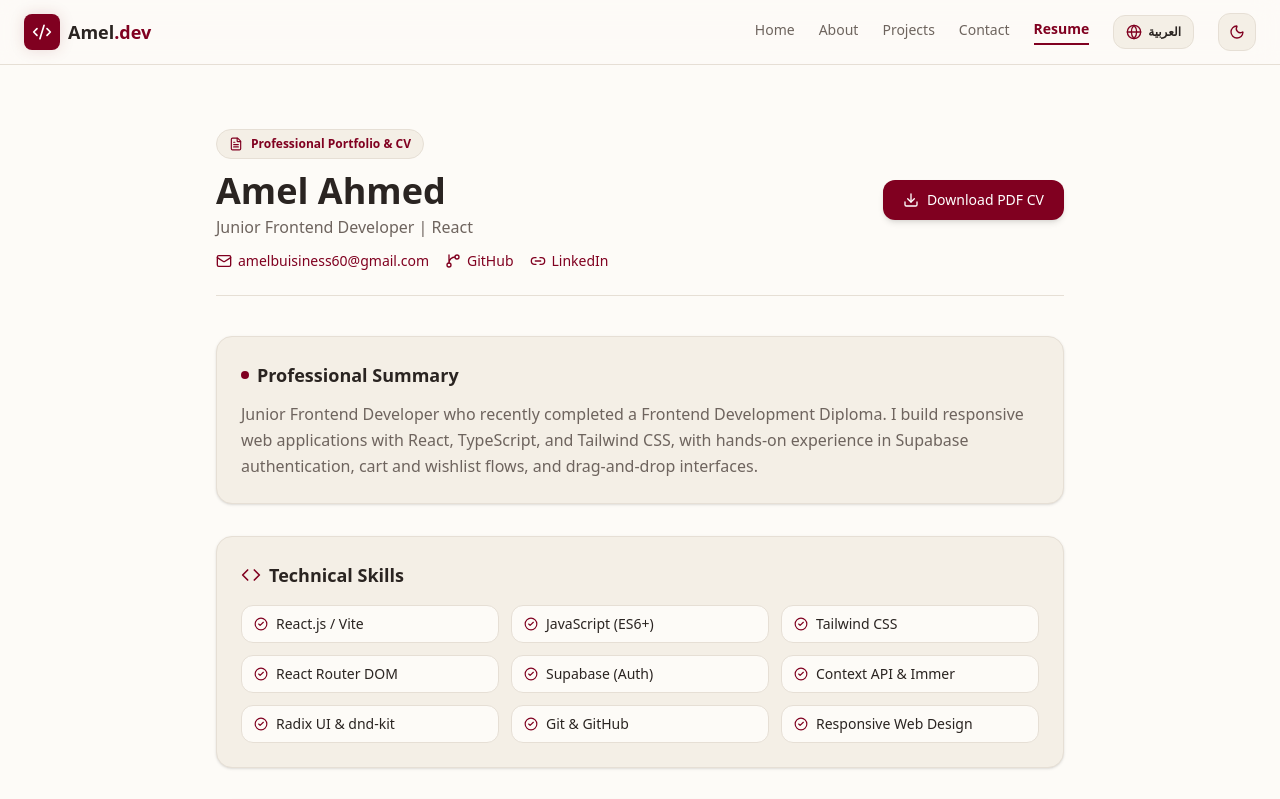
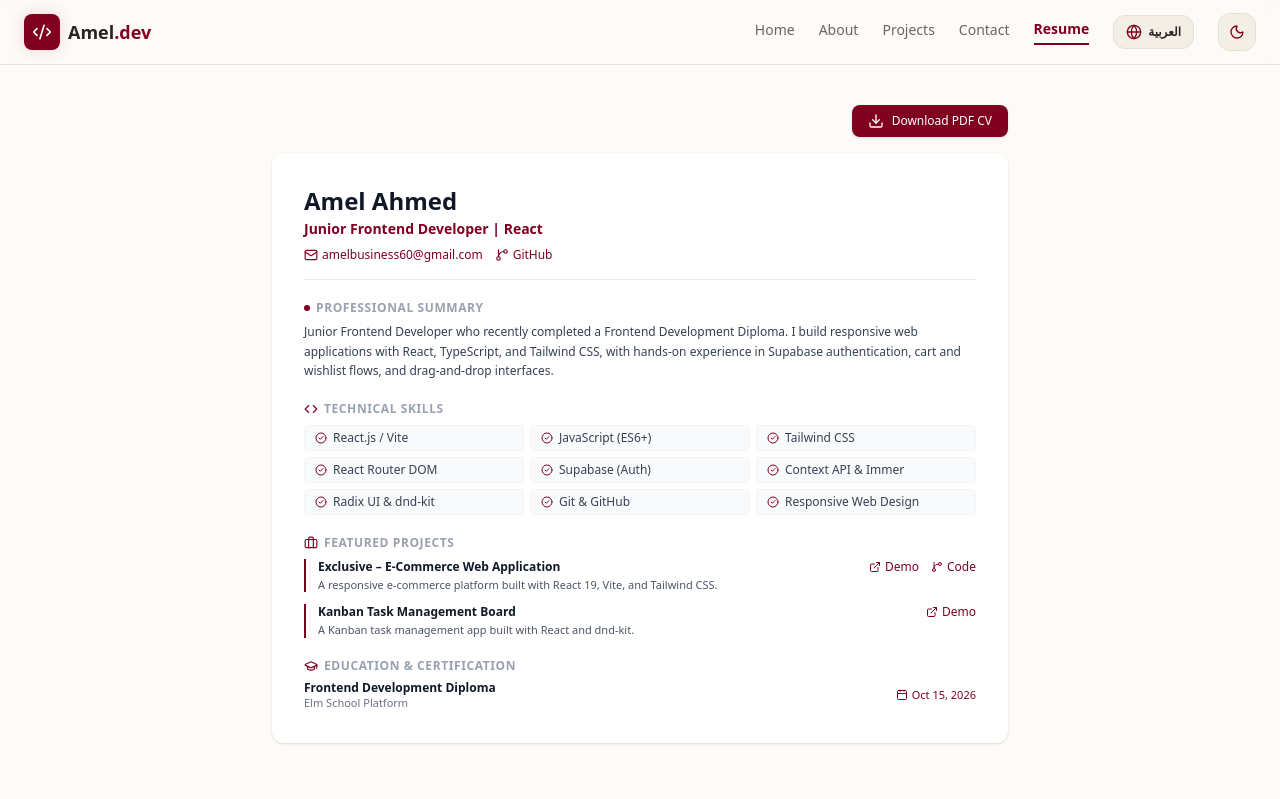
Before and after one commit to AmelDev2/my-portfolio, a React (Vite) app: page /resume in a window 1280 px wide. Shown: the top 799 px of the page. Built offline with nearby package versions, Linux system fonts and the light colour scheme.

Commit message:
fix: update Resume component for direct PDF download

```diff
--- a/src/components/Resume.tsx
+++ b/src/components/Resume.tsx
@@ -1,20 +1,19 @@
-import React, { useRef } from 'react';
-import { FileText, Download, Briefcase, GraduationCap, Code, CheckCircle2, Calendar, Mail, GitBranch, Link2, ExternalLink } from 'lucide-react';
-import html2pdf from 'html2pdf.js';
+import React from 'react';
+import {  Download, Briefcase, GraduationCap, Code, CheckCircle2, Calendar, Mail, GitBranch, ExternalLink } from 'lucide-react';
 
 interface ResumeProps {
   lang: 'en' | 'ar';
 }
 
 const CONTACT = {
-  email: 'amelbuisiness60@gmail.com',
+  email: 'amelbusiness60@gmail.com',
   github: 'https://github.com/AmelDev2',
-  linkedin: 'https://www.linkedin.com/in/your-username',
+
 };
 
 const PROJECT_LINKS = {
   store: { demo: 'https://exclusive-store-ruddy.vercel.app', code: 'https://github.com/AmelDev2/exclusive-store' },
-  kanban: { demo: 'https://kanban-board-one-liard.vercel.app/', code: '' },
+  kanban: { demo: 'https://kanban-board-one-liard.vercel.app/', code: 'https://github.com/AmelDev2/kanban-board' },
 };
 
 const SKILLS = [
@@ -30,86 +29,61 @@ const SKILLS = [
 ];
 
 const linkClass =
-  'inline-flex items-center gap-1.5 text-xs md:text-sm font-medium text-[var(--accent-burgundy)] hover:underline';
+  'inline-flex items-center gap-1 text-xs font-medium text-[var(--accent-burgundy)] hover:underline';
 
 export const Resume: React.FC<ResumeProps> = ({ lang }) => {
   const isEn = lang === 'en';
 
-  // الـ ref هنا يشمل الصفحة كاملة (ليظهر الاسم والعنوان في الـ PDF)
-  const resumeRef = useRef<HTMLDivElement>(null);
-
-  const handleDownloadPDF = () => {
-    const element = resumeRef.current;
-    if (!element) return;
-
-    const options = {
-      margin:        10 ,
-      filename:     isEn ? 'Amel_CV_EN.pdf' : 'Amel_CV_AR.pdf',
-      image:        { type: 'jpeg'as const , quality: 0.98 },
-      html2canvas:  { scale: 2, useCORS: true },
-      jsPDF:        { unit: 'mm', format: 'a4', orientation: 'portrait' as const }
-    };
-
-    html2pdf().from(element).set(options).save();
-  };
+  // مسار الملف في مجلد public مباشرة
+  const pdfFileName = isEn ? '/Amel_CV_EN.pdf' : '/Amel_CV_AR.pdf';
 
   return (
-    // الـ ref محيط بكل محتوى الصفحة الآن لضمان ظهور الاسم في الـ PDF
-    <div ref={resumeRef} className="py-16 px-6 max-w-4xl mx-auto relative z-10 bg-(--bg-primary)">
-
-      {/* Header & Actions */}
-      <div className="flex flex-col md:flex-row justify-between items-start md:items-center mb-10 gap-6 border-b border-(--border-color) pb-6">
-        <div>
-          <div className="inline-flex items-center gap-2 px-3 py-1.5 rounded-full bg-(--bg-secondary) border border-(--border-color) text-(--accent-burgundy) text-xs font-semibold mb-3">
-            <FileText className="w-3.5 h-3.5" />
-            <span>{isEn ? 'Professional Portfolio & CV' : 'الملف المهني والسيرة الذاتية'}</span>
+    <div className="py-10 px-4 max-w-3xl mx-auto relative z-10">
+      {/* زر التحميل المباشر من مجلد public */}
+      <div className="flex justify-end mb-4">
+        <a
+          href={pdfFileName}
+          download
+          className="flex items-center gap-2 px-4 py-2 rounded-lg bg-(--accent-burgundy) text-white font-medium shadow hover:opacity-95 transition-all text-xs cursor-pointer"
+        >
+          <Download className="w-4 h-4" />
+          <span>{isEn ? 'Download PDF CV' : 'تحميل السيرة الذاتية PDF'}</span>
+        </a>
       </div>
 
-          {/* اسمك هنا بوضوح تام */}
-          <h1 className="text-3xl md:text-4xl font-extrabold text-(--text-primary)">
+      {/* الحاوية الرسمية للسي في */}
+      <div className="bg-white text-gray-800 p-8 rounded-xl shadow-sm space-y-5 text-sm">
+
+        {/* Header */}
+        <div className="border-b border-gray-200 pb-4 flex justify-between items-start">
+          <div>
+            <h1 className="text-2xl font-bold text-gray-900">
               {isEn ? 'Amel Ahmed' : 'أمل أحمد'}
             </h1>
-          <p className="text-(--text-secondary) mt-1 font-medium">
-            {isEn
-              ? 'Junior Frontend Developer | React'
-              : 'مطورة واجهات أمامية مبتدئة | React '}
+            <p className="text-sm font-semibold text-(--accent-burgundy) mt-0.5">
+              {isEn ? 'Junior Frontend Developer | React' : 'مطورة واجهات أمامية مبتدئة | React'}
             </p>
-
-          {/* Contact Links */}
-          <div className="flex flex-wrap gap-4 mt-3">
+            <div className="flex flex-wrap gap-3 mt-2 text-xs text-gray-600">
               <a href={`mailto:${CONTACT.email}`} className={linkClass}>
-              <Mail className="w-4 h-4" />
+                <Mail className="w-3.5 h-3.5" />
                 <span>{CONTACT.email}</span>
               </a>
               <a href={CONTACT.github} target="_blank" rel="noreferrer" className={linkClass}>
-              <GitBranch className="w-4 h-4" />
+                <GitBranch className="w-3.5 h-3.5" />
                 <span>GitHub</span>
               </a>
-            <a href={CONTACT.linkedin} target="_blank" rel="noreferrer" className={linkClass}>
-              <Link2 className="w-4 h-4" />
-              <span>LinkedIn</span>
-            </a>
+
+            </div>
           </div>
         </div>
 
-        {/* زر التحميل التلقائي */}
-        <button
-          onClick={handleDownloadPDF}
-          className="flex items-center gap-2 px-5 py-2.5 rounded-xl bg-(--accent-burgundy) text-white font-medium shadow-md hover:opacity-90 transition-all text-sm cursor-pointer"
-        >
-          <Download className="w-4 h-4" />
-          <span>{isEn ? 'Download PDF CV' : 'تحميل السيرة الذاتية PDF'}</span>
-        </button>
-      </div>
-
-      <div className="space-y-8">
         {/* Professional Summary */}
-        <section className="bg-(--bg-secondary) p-6 rounded-2xl border border-(--border-color) shadow-sm">
-          <h2 className="text-lg font-bold text-(--text-primary) mb-3 flex items-center gap-2">
-            <span className="w-2 h-2 rounded-full bg-(--accent-burgundy)"></span>
+        <section>
+          <h2 className="text-xs font-bold uppercase tracking-wider text-gray-400 mb-1.5 flex items-center gap-1.5">
+            <span className="w-1.5 h-1.5 rounded-full bg-(--accent-burgundy)"></span>
             {isEn ? 'Professional Summary' : 'النبذة المهنية'}
           </h2>
-          <p className="text-(--text-secondary) leading-relaxed text-sm md:text-base">
+          <p className="text-gray-700 leading-relaxed text-xs">
             {isEn
               ? 'Junior Frontend Developer who recently completed a Frontend Development Diploma. I build responsive web applications with React, TypeScript, and Tailwind CSS, with hands-on experience in Supabase authentication, cart and wishlist flows, and drag-and-drop interfaces.'
               : 'مطورة واجهات أمامية مبتدئة، أنهيت مؤخراً دبلومة تطوير الواجهات الأمامية. أبني تطبيقات ويب متجاوبة باستخدام React و TypeScript و Tailwind CSS، ولدي خبرة عملية في مصادقة Supabase وبناء سلة التسوق وقائمة الأمنيات.'}
@@ -117,18 +91,18 @@ export const Resume: React.FC<ResumeProps> = ({ lang }) => {
         </section>
 
         {/* Technical Skills */}
-        <section className="bg-(--bg-secondary) p-6 rounded-2xl border border-(--border-color) shadow-sm">
-          <h2 className="text-lg font-bold text-(--text-primary) mb-4 flex items-center gap-2">
-            <Code className="w-5 h-5 text-(--accent-burgundy)" />
+        <section>
+          <h2 className="text-xs font-bold uppercase tracking-wider text-gray-400 mb-2 flex items-center gap-1.5">
+            <Code className="w-3.5 h-3.5 text-(--accent-burgundy)" />
             {isEn ? 'Technical Skills' : 'المهارات التقنية'}
           </h2>
-          <div className="grid grid-cols-2 md:grid-cols-3 gap-3">
+          <div className="grid grid-cols-3 gap-1.5">
             {SKILLS.map((skill) => (
               <div
                 key={skill}
-                className="flex items-center gap-2 px-3 py-2 rounded-xl bg-(--bg-primary) border border-(--border-color) text-xs md:text-sm font-medium text-(--text-primary)"
+                className="flex items-center gap-1.5 px-2.5 py-1 rounded bg-gray-50 border border-gray-100 text-xs text-gray-700"
               >
-                <CheckCircle2 className="w-3.5 h-3.5 text-(--accent-burgundy) shrink-0" />
+                <CheckCircle2 className="w-3 h-3 text-(--accent-burgundy) shrink-0" />
                 <span>{skill}</span>
               </div>
             ))}
@@ -136,64 +110,69 @@ export const Resume: React.FC<ResumeProps> = ({ lang }) => {
         </section>
 
         {/* Featured Projects */}
-        <section className="bg-(--bg-secondary) p-6 rounded-2xl border border-(--border-color) shadow-sm">
-          <h2 className="text-lg font-bold text-(--text-primary) mb-4 flex items-center gap-2">
-            <Briefcase className="w-5 h-5 text-(--accent-burgundy)" />
+        <section>
+          <h2 className="text-xs font-bold uppercase tracking-wider text-gray-400 mb-2 flex items-center gap-1.5">
+            <Briefcase className="w-3.5 h-3.5 text-(--accent-burgundy)" />
             {isEn ? 'Featured Projects' : 'أبرز المشاريع'}
           </h2>
-          <div className="space-y-6">
-            <div className="border-s-2 border-(--accent-burgundy) ps-4 py-1">
-              <h3 className="font-bold text-(--text-primary) text-sm md:text-base">
+          <div className="space-y-3">
+            <div className="border-s-2 border-(--accent-burgundy) ps-3">
+              <div className="flex justify-between items-center">
+                <h3 className="font-semibold text-gray-900 text-xs">
                   {isEn ? 'Exclusive – E-Commerce Web Application' : 'Exclusive – متجر إلكتروني'}
                 </h3>
-              <p className="text-xs md:text-sm text-(--text-secondary) mt-1 leading-relaxed">
-                {isEn ? 'A responsive e-commerce platform built with React 19, Vite, and Tailwind CSS.' : 'منصة تجارة إلكترونية متجاوبة مبنية بـ React 19 و Vite و Tailwind CSS.'}
-              </p>
-              <div className="flex flex-wrap gap-4 mt-2">
+                <div className="flex gap-3">
                   <a href={PROJECT_LINKS.store.demo} target="_blank" rel="noreferrer" className={linkClass}>
-                  <ExternalLink className="w-3.5 h-3.5" />
-                  <span>Live Demo</span>
+                    <ExternalLink className="w-3 h-3" /> Demo
                   </a>
                   <a href={PROJECT_LINKS.store.code} target="_blank" rel="noreferrer" className={linkClass}>
-                  <GitBranch className="w-3.5 h-3.5" />
-                  <span>GitHub</span>
+                    <GitBranch className="w-3 h-3" /> Code
                   </a>
                 </div>
               </div>
+              <p className="text-gray-600 text-[11px] mt-0.5">
+                {isEn ? 'A responsive e-commerce platform built with React 19, Vite, and Tailwind CSS.' : 'منصة تجارة إلكترونية متجاوبة مبنية بـ React 19 و Vite و Tailwind CSS.'}
+              </p>
+            </div>
 
-            <div className="border-s-2 border-(--accent-burgundy) ps-4 py-1">
-              <h3 className="font-bold text-(--text-primary) text-sm md:text-base">
+            <div className="border-s-2 border-(--accent-burgundy) ps-3">
+              <div className="flex justify-between items-center">
+                <h3 className="font-semibold text-gray-900 text-xs">
                   {isEn ? 'Kanban Task Management Board' : 'لوحة إدارة المهام (Kanban Board)'}
                 </h3>
-              <p className="text-xs md:text-sm text-(--text-secondary) mt-1 leading-relaxed">
-                {isEn ? 'A Kanban task management app built with React.' : 'تطبيق Kanban لإدارة المهام مبني بـ React.'}
-              </p>
-              <div className="flex flex-wrap gap-4 mt-2">
                 <a href={PROJECT_LINKS.kanban.demo} target="_blank" rel="noreferrer" className={linkClass}>
-                  <ExternalLink className="w-3.5 h-3.5" />
-                  <span>Live Demo</span>
+                  <ExternalLink className="w-3 h-3" /> Demo
                 </a>
               </div>
+              <p className="text-gray-600 text-[11px] mt-0.5">
+                {isEn ? 'A Kanban task management app built with React and dnd-kit.' : 'تطبيق Kanban لإدارة المهام مبني بـ React.'}
+              </p>
             </div>
           </div>
         </section>
 
         {/* Education */}
-        <section className="bg-(--bg-secondary) p-6 rounded-2xl border border-(--border-color) shadow-sm">
-          <h2 className="text-lg font-bold text-(--text-primary) mb-3 flex items-center gap-2">
-            <GraduationCap className="w-5 h-5 text-(--accent-burgundy)" />
+        <section>
+          <h2 className="text-xs font-bold uppercase tracking-wider text-gray-400 mb-1.5 flex items-center gap-1.5">
+            <GraduationCap className="w-3.5 h-3.5 text-(--accent-burgundy)" />
             {isEn ? 'Education & Certification' : 'التعليم والشهادات'}
           </h2>
+          <div className="flex justify-between items-center text-xs">
             <div>
-            <p className="text-sm mb-1 font-semibold text-(--text-primary)">
+              <p className="font-semibold text-gray-900">
                 {isEn ? 'Frontend Development Diploma' : 'دبلومة تطوير الواجهات الأمامية'}
               </p>
-            <div className="flex items-center gap-1 text-xs text-(--accent-burgundy) font-medium">
-              <Calendar className="w-3.5 h-3.5" />
-              <span>{isEn ? 'Completed: Oct 15, 2026' : 'تاريخ الإتمام: 15 أكتوبر 2026'}</span>
+              <p className="text-gray-500 text-[11px]">
+                {isEn ? 'Elm School Platform' : 'منصة المدرسة'}
+              </p>
+            </div>
+            <div className="flex items-center gap-1 text-[11px] text-(--accent-burgundy) font-medium">
+              <Calendar className="w-3 h-3" />
+              <span>{isEn ? 'Oct 15, 2026' : '15 أكتوبر 2026'}</span>
             </div>
           </div>
         </section>
+
       </div>
     </div>
   );
```
Lines whose indentation alone changed are shown as unchanged.
